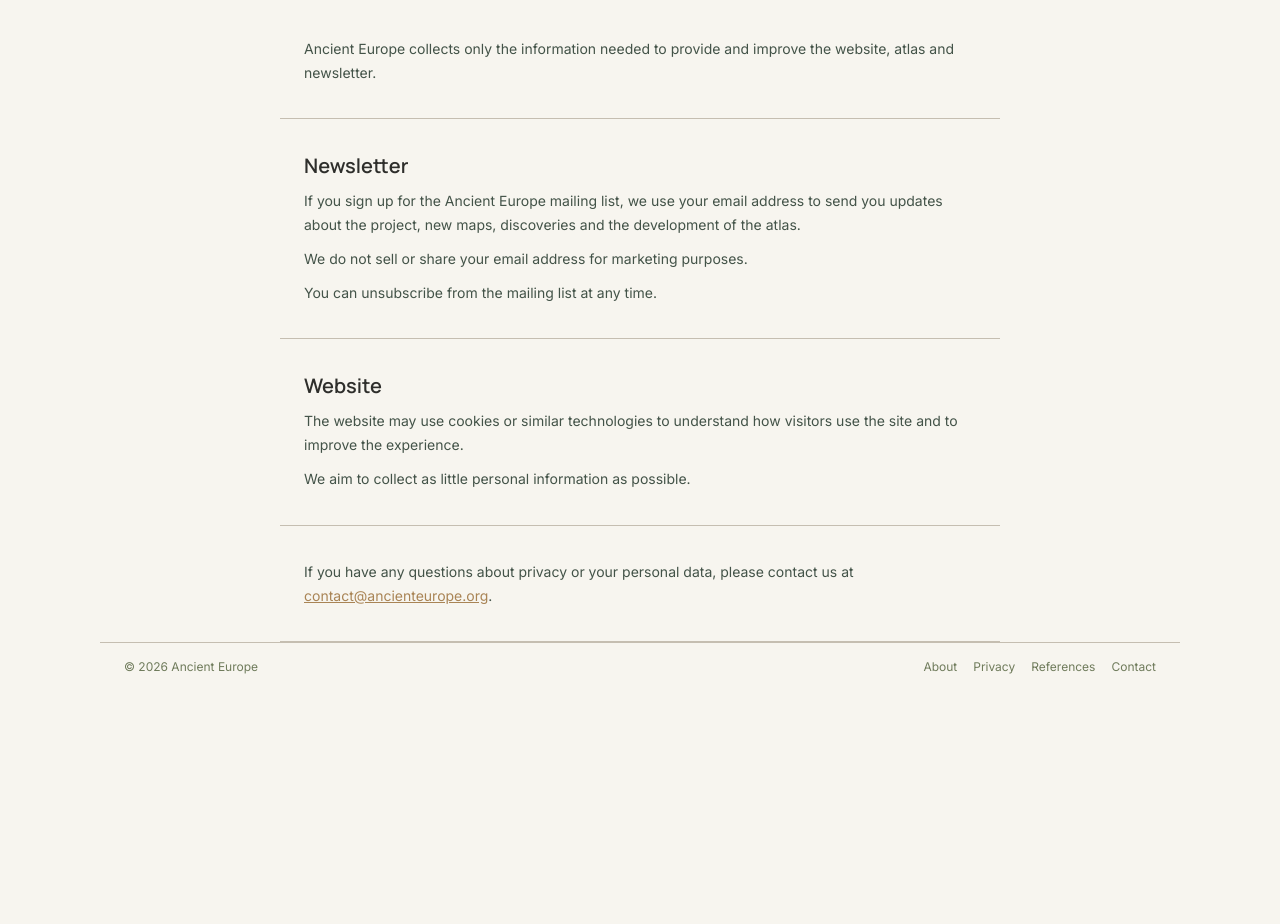
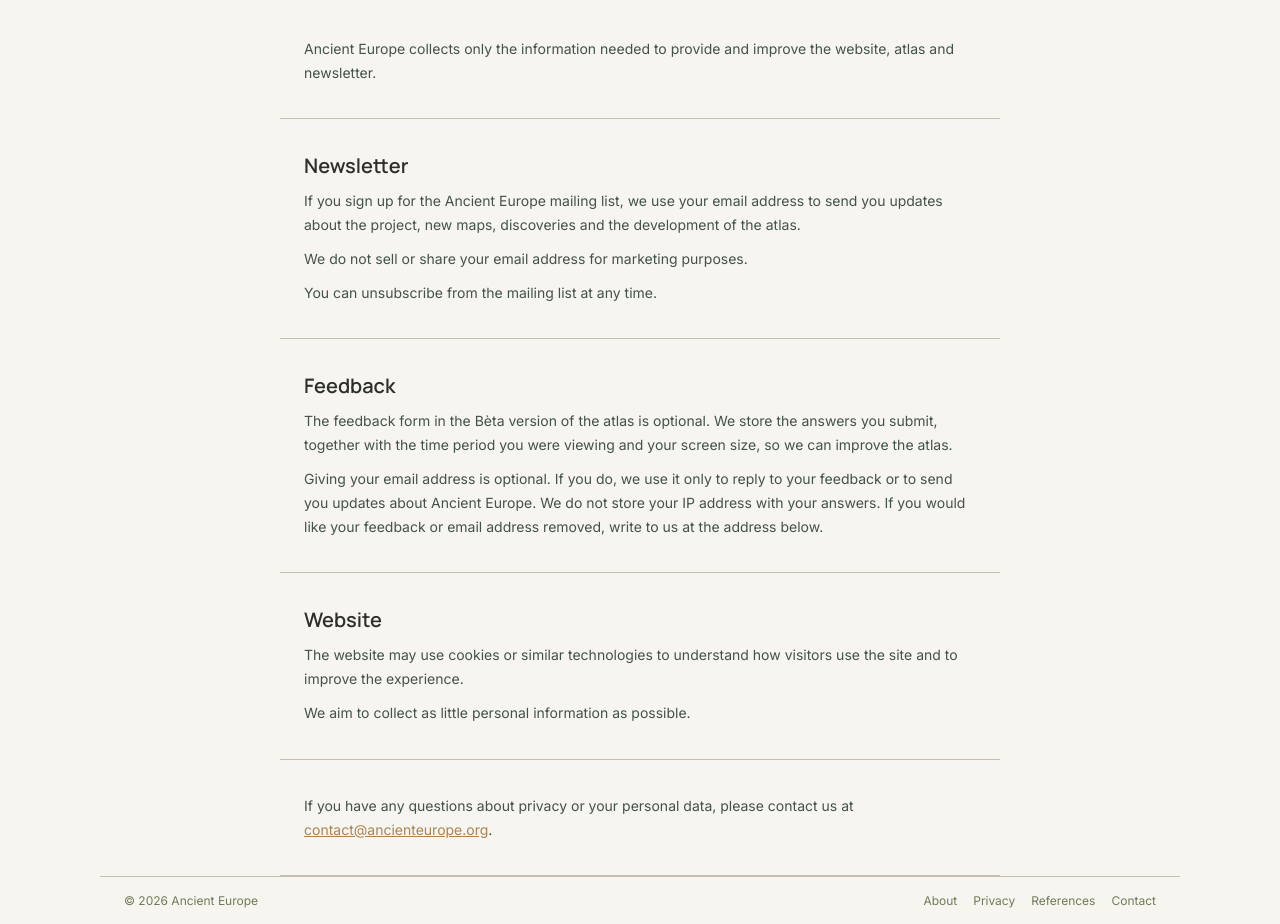
Before and after one commit to eveline211/Ancient-Europe, a plain HTML site: page ancient_europe_privacy.html in a window 1280 px wide. Shown: the part 379-1303 px from the top of the page. Before the commit the page ends 1069 px from the top, so only its background shows below. Drawn offline with Linux system fonts and the light colour scheme.

Commit message:
Add files via upload

```diff
--- a/ancient_europe_privacy.html
+++ b/ancient_europe_privacy.html
@@ -109,6 +109,15 @@ body { margin: 0; background: #F7F5EF; }
 
   <div class="narrative-section32">
 
+    <h2>Feedback</h2>
+    <div>
+      <p>The feedback form in the Bèta version of the atlas is optional. We store the answers you submit, together with the time period you were viewing and your screen size, so we can improve the atlas.</p>
+      <p>Giving your email address is optional. If you do, we use it only to reply to your feedback or to send you updates about Ancient Europe. We do not store your IP address with your answers. If you would like your feedback or email address removed, write to us at the address below.</p>
+    </div>
+  </div>
+
+  <div class="narrative-section32">
+
     <h2>Website</h2>
     <div>
       <p>The website may use cookies or similar technologies to understand how visitors use the site and to improve the experience.</p>
```
Also changed, not shown: index.html (+12 -1 lines).
